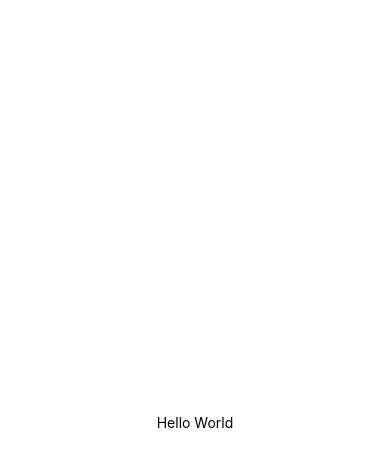
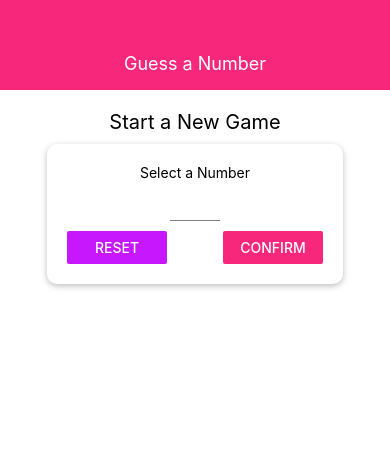
Before and after one commit to anuragarwalkar/react-native-expo-basic-app, a React Native app: screen / in a window 390 px wide. Shown: the top 466 px of the page. Built offline with nearby package versions, Linux system fonts and the light colour scheme.

Commit message:
added card, header, input components and startGame screen

```diff
--- a/App.tsx
+++ b/App.tsx
@@ -1,18 +1,19 @@
 import React from 'react';
-import { View, Text, StyleSheet } from 'react-native';
+import { StyleSheet, View } from 'react-native';
+import HeaderComponent from './src/components/HeaderComponent';
+import StartGameScreen from './src/screens/StartGameScreen';
 
 export default function App() {
   return (
     <View style={styles.container}>
-      <Text>Hello World</Text>
+      <HeaderComponent title="Guess a Number" />
+      <StartGameScreen />
     </View>
   );
 }
 
 const styles = StyleSheet.create({
   container: {
-    justifyContent: 'center',
-    alignItems: 'center',
-    height: '100%',
+    flex: 1,
   },
 });
--- /dev/null
+++ b/src/components/CardComponent.tsx
@@ -0,0 +1,25 @@
+import React, { ReactNode } from 'react';
+import { View, StyleSheet } from 'react-native';
+
+export default function CardComponent(props: { children: ReactNode; style?: any }) {
+  return <View style={{ ...styles.card, ...props.style }}>{props.children}</View>;
+}
+
+const styles = StyleSheet.create({
+  card: {
+    padding: 20,
+    width: 300,
+    maxWidth: '80%',
+    alignItems: 'center',
+    shadowColor: 'black',
+    shadowOffset: {
+      width: 0,
+      height: 2,
+    },
+    shadowRadius: 6,
+    shadowOpacity: 0.26,
+    backgroundColor: 'white',
+    elevation: 5,
+    borderRadius: 10,
+  },
+});
--- /dev/null
+++ b/src/components/HeaderComponent.tsx
@@ -0,0 +1,26 @@
+import React from 'react';
+import { StyleSheet, Text, View } from 'react-native';
+import colors from '../constants/colors';
+
+export default function HeaderComponent(props: { title: string }) {
+  return (
+    <View style={styles.header}>
+      <Text style={styles.headerTitle}>{props.title}</Text>
+    </View>
+  );
+}
+
+const styles = StyleSheet.create({
+  header: {
+    width: '100%',
+    height: 90,
+    paddingTop: 36,
+    backgroundColor: colors.primary,
+    alignItems: 'center',
+    justifyContent: 'center',
+  },
+  headerTitle: {
+    color: 'white',
+    fontSize: 18,
+  },
+});
--- /dev/null
+++ b/src/components/InputComponent.tsx
@@ -0,0 +1,20 @@
+import React from 'react';
+import { View, StyleSheet, TextInput } from 'react-native';
+import { Styles } from '../models/styles.model';
+
+export default function InputComponent(props: { style?: Styles } | any) {
+  return (
+    <View>
+      <TextInput {...props} style={{ ...styles.input, ...props.style }} />
+    </View>
+  );
+}
+
+const styles = StyleSheet.create({
+  input: {
+    height: 30,
+    borderBottomColor: 'grey',
+    borderBottomWidth: 1,
+    marginVertical: 10,
+  },
+});
--- /dev/null
+++ b/src/constants/colors.ts
@@ -0,0 +1,4 @@
+export default {
+  primary: '#f7287b',
+  secondary: '#c717fc',
+};
--- /dev/null
+++ b/src/models/styles.model.ts
@@ -0,0 +1,3 @@
+import { ViewStyle, TextStyle, ImageStyle } from 'react-native';
+
+export type Styles = ViewStyle | TextStyle | ImageStyle;
--- /dev/null
+++ b/src/screens/StartGameScreen.tsx
@@ -0,0 +1,90 @@
+import React, { useState } from 'react';
+import { View, Text, StyleSheet, Button, TouchableWithoutFeedback, Keyboard } from 'react-native';
+import CardComponent from '../components/CardComponent';
+import InputComponent from '../components/InputComponent';
+import colors from '../constants/colors';
+
+export default function StartGameScreen() {
+  const [enteredValue, setEnteredValue] = useState('');
+  const [confirmed, setConfirmed] = useState(false);
+  const [selectedNumber, setSelectedNumber] = useState(0);
+
+  const numberInputHandler = (inputText: string) => {
+    setEnteredValue(inputText.replace(/[^0-9]/g, ''));
+  };
+
+  const resetInputHandler = () => {
+    setConfirmed(false);
+    setEnteredValue('');
+  };
+
+  const onConfirmInputHandler = () => {
+    const chosenNumber = parseInt(enteredValue);
+
+    if (isNaN(chosenNumber) || chosenNumber <= 0 || chosenNumber > 99) {
+      return;
+    }
+    setConfirmed(true);
+    setSelectedNumber(chosenNumber);
+    setEnteredValue('');
+  };
+
+  return (
+    <TouchableWithoutFeedback
+      onPress={() => {
+        Keyboard.dismiss();
+      }}
+    >
+      <View style={styles.screen}>
+        <Text style={styles.title}>Start a New Game</Text>
+        <CardComponent>
+          <Text>Select a Number</Text>
+          <InputComponent
+            autoCapitalize="none"
+            autoCorrect={false}
+            keyboardType="number-pad"
+            blurOnSubmit
+            style={styles.input}
+            maxLength={2}
+            value={enteredValue}
+            onChangeText={numberInputHandler}
+          />
+          <View style={styles.buttonsContainer}>
+            <View style={styles.buttonStyle}>
+              <Button title="Reset" onPress={resetInputHandler} color={colors.secondary} />
+            </View>
+            <View style={styles.buttonStyle}>
+              <Button title="Confirm" onPress={onConfirmInputHandler} color={colors.primary} />
+            </View>
+          </View>
+        </CardComponent>
+      </View>
+    </TouchableWithoutFeedback>
+  );
+}
+
+const styles = StyleSheet.create({
+  screen: {
+    flex: 1,
+    padding: 10,
+    alignItems: 'center',
+    justifyContent: 'flex-start',
+  },
+  buttonsContainer: {
+    flexDirection: 'row',
+    justifyContent: 'space-between',
+    width: '100%',
+    alignItems: 'center',
+  },
+  buttonStyle: {
+    width: 100,
+  },
+  title: {
+    fontSize: 20,
+    marginVertical: 10,
+  },
+  input: {
+    width: 50,
+    textAlign: 'center',
+  },
+});
```
